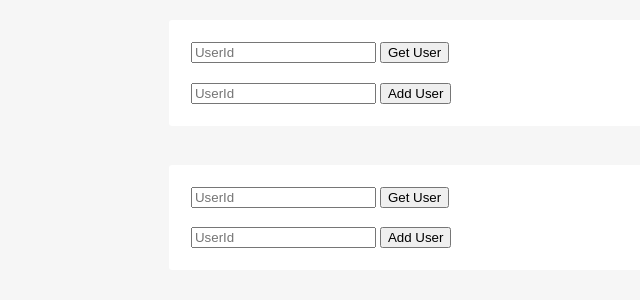
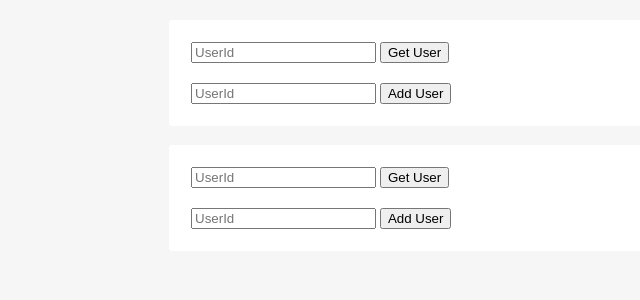
Before and after one commit to anthonyrussano/python-docker, a Flask app: page / in a window 1280 px wide. Shown: the top 300 px of the page, without its empty margins (191-831 px from the left). Run offline with Flask 2, Linux system fonts and the light colour scheme.

Commit message:
update template

```diff
--- a/src/templates/index.html
+++ b/src/templates/index.html
@@ -92,17 +92,17 @@ table.body .article {
   <body style="background-color: #f6f6f6; font-family: sans-serif; -webkit-font-smoothing: antialiased; font-size: 14px; line-height: 1.4; margin: 0; padding: 0; -ms-text-size-adjust: 100%; -webkit-text-size-adjust: 100%;">
     <table role="presentation" border="0" cellpadding="0" cellspacing="0" class="body" style="border-collapse: separate; background-color: #f6f6f6; width: 100%;" width="100%" bgcolor="#f6f6f6">
       <tr>
-        <td style="font-family: sans-serif; font-size: 14px; vertical-align: top;" valign="top">&nbsp;</td>
         <td class="container" style="font-family: sans-serif; font-size: 14px; display: block; max-width: 580px; padding: 10px; width: 580px; margin: 0 auto;" width="580" valign="top">
           <div class="content" style="box-sizing: border-box; display: block; margin: 0 auto; max-width: 580px; padding: 10px;">
 
-            <!-- START CONTENT AREA -->
+            <!-- START CONTENT WRAPPER AREA -->
             <table role="presentation" class="main" style="border-collapse: separate; background: #ffffff; border-radius: 3px; width: 100%;" width="100%">
               <tr>
                 <td class="wrapper" style="font-family: sans-serif; font-size: 14px; vertical-align: top; box-sizing: border-box; padding: 20px;" valign="top">
                   <table role="presentation" border="0" cellpadding="0" cellspacing="0" style="border-collapse: separate; width: 100%;" width="100%">
                     <tr>
                       <td style="font-family: sans-serif; font-size: 14px; vertical-align: top;" valign="top">
+
                         <!-- START API AREA -->
                         <form method="post" action="{{url_for('get_user')}}">
                           <input type="text" placeholder="UserId" name="userId"/>
@@ -114,23 +114,24 @@ table.body .article {
                           <button type="submit">Add User</button>
                         </form>
                         <!-- END API AREA -->
+
                       </td>
                     </tr>
                   </table>
                 </td>
               </tr>
             </table>
-            <!-- END CONTENT AREA -->
+            <br>
+            <!-- END CONTENT WRAPPER AREA -->
 
-            <br><br>
-
-            <!-- START CONTENT AREA -->
+            <!-- START CONTENT WRAPPER AREA -->
             <table role="presentation" class="main" style="border-collapse: separate; background: #ffffff; border-radius: 3px; width: 100%;" width="100%">
               <tr>
                 <td class="wrapper" style="font-family: sans-serif; font-size: 14px; vertical-align: top; box-sizing: border-box; padding: 20px;" valign="top">
                   <table role="presentation" border="0" cellpadding="0" cellspacing="0" style="border-collapse: separate; width: 100%;" width="100%">
                     <tr>
                       <td style="font-family: sans-serif; font-size: 14px; vertical-align: top;" valign="top">
+
                         <!-- START API AREA -->
                         <form method="post" action="{{url_for('get_user')}}">
                           <input type="text" placeholder="UserId" name="userId"/>
@@ -142,17 +143,18 @@ table.body .article {
                           <button type="submit">Add User</button>
                         </form>
                         <!-- END API AREA -->
+
                       </td>
                     </tr>
                   </table>
                 </td>
               </tr>
             </table>
-            <!-- END CONTENT AREA -->
+            <br>
+            <!-- END CONTENT WRAPPER AREA -->
 
           </div>
         </td>
-        <td style="font-family: sans-serif; font-size: 14px; vertical-align: top;" valign="top">&nbsp;</td>
       </tr>
     </table>
   </body>
```
